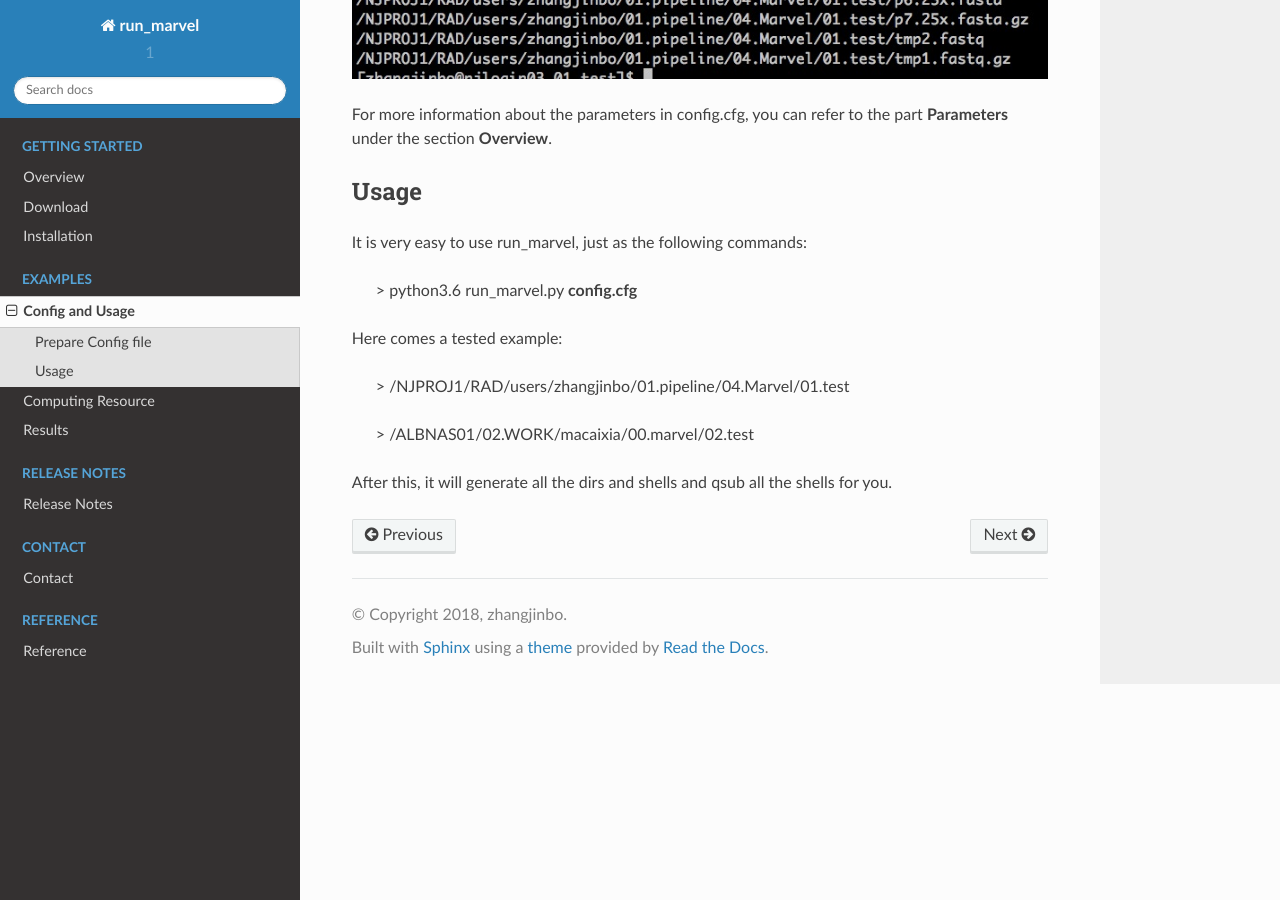
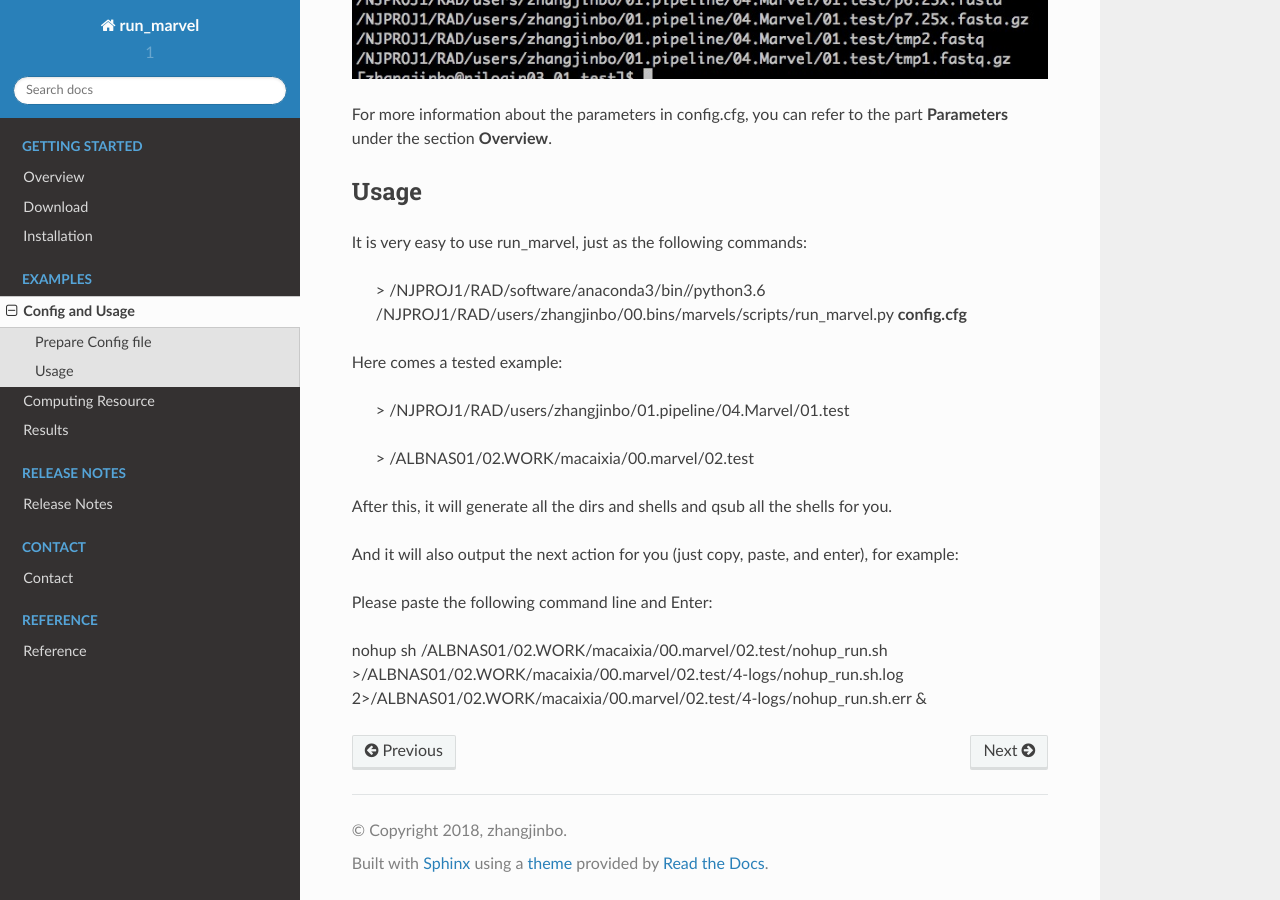
Before and after one commit to bitcometz/run_marvel, a Sphinx documentation site: the page built from source/config.rst, in a window 1280 px wide and 900 px high, scrolled down 1050 px. Built offline with Sphinx 7.4.7 and the Read the Docs theme 2.0.0, drawn with Linux system fonts in a browser that asks for light colours.

Commit message:
Add files via upload

```diff
--- a/source/config.rst
+++ b/source/config.rst
@@ -39,7 +39,7 @@ Usage
 
 It is very easy to use run_marvel, just as the following commands:
 
-   > python3.6  run_marvel.py  **config.cfg**
+   > /NJPROJ1/RAD/software/anaconda3/bin//python3.6 /NJPROJ1/RAD/users/zhangjinbo/00.bins/marvels/scripts/run_marvel.py **config.cfg**
 
 Here comes a tested example:
 
@@ -48,3 +48,10 @@ Here comes a tested example:
    > /ALBNAS01/02.WORK/macaixia/00.marvel/02.test
 
 After this, it will generate all the dirs and shells and qsub all the shells for you.
+
+And it will also output the next action for you (just copy, paste, and enter), for example:
+
+
+Please paste the following command line and Enter:
+
+nohup sh /ALBNAS01/02.WORK/macaixia/00.marvel/02.test/nohup_run.sh >/ALBNAS01/02.WORK/macaixia/00.marvel/02.test/4-logs/nohup_run.sh.log 2>/ALBNAS01/02.WORK/macaixia/00.marvel/02.test/4-logs/nohup_run.sh.err &
```
